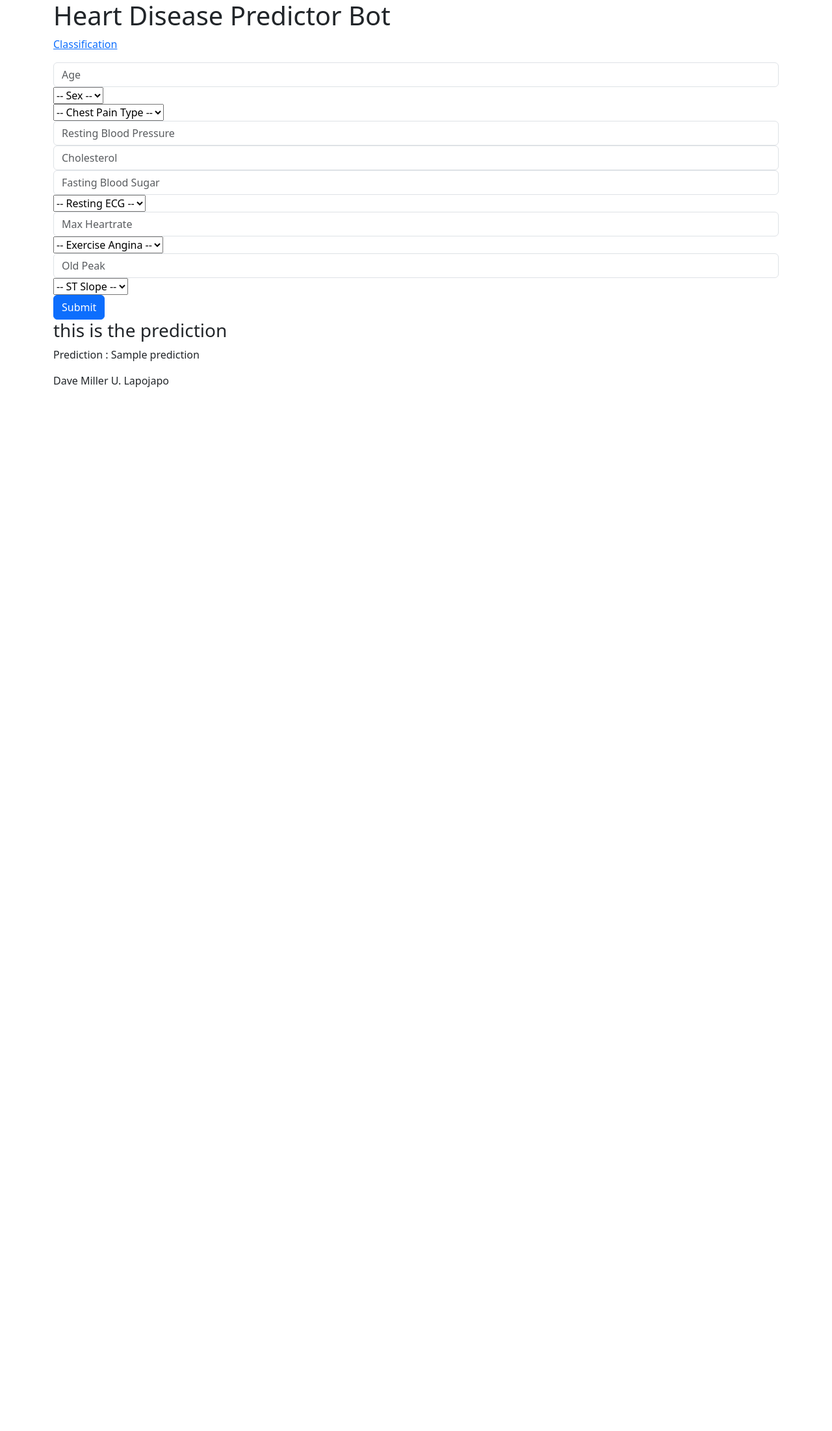
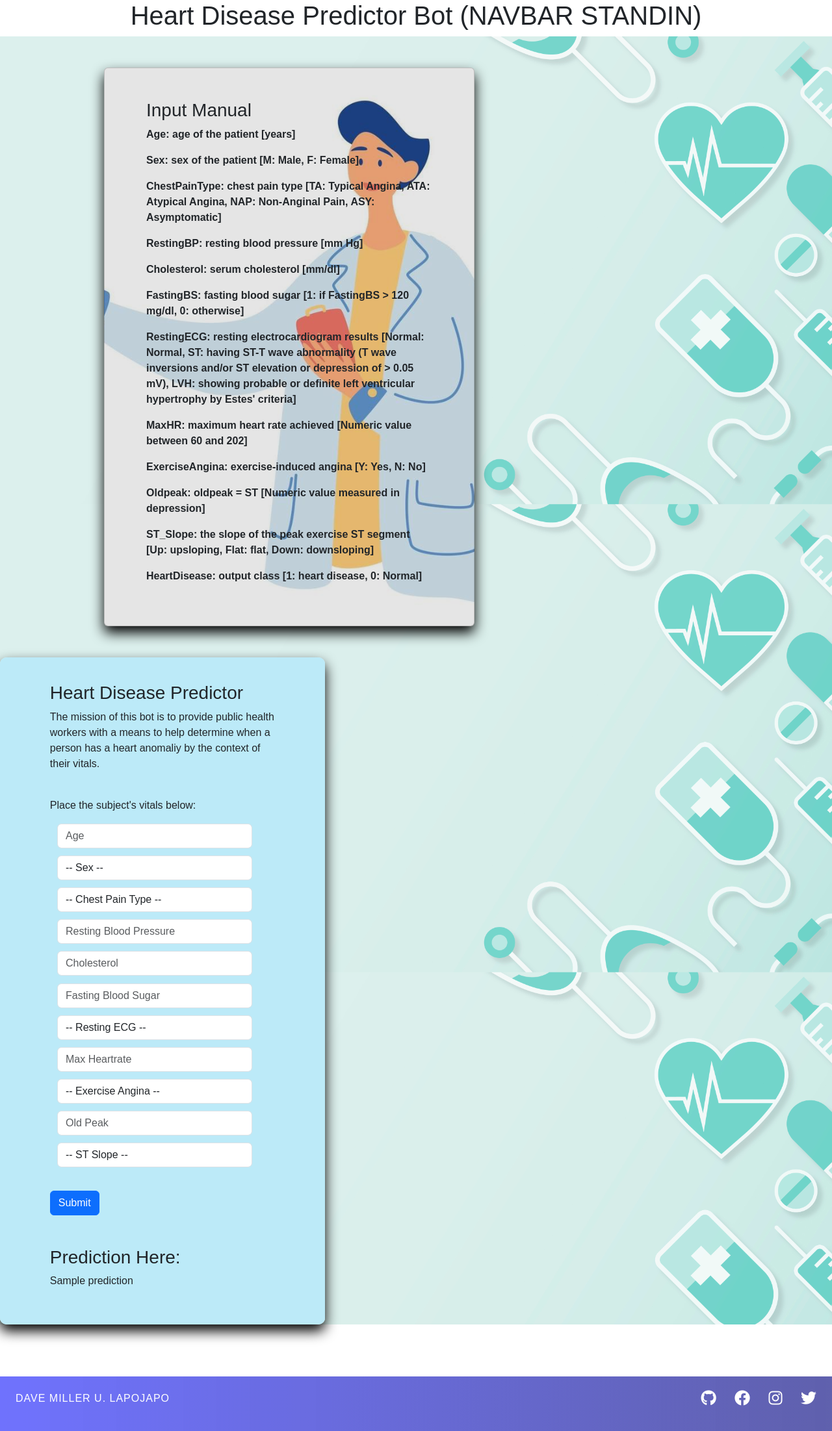
Before and after one commit to DaveLaj/4th-Year-Project-Pool, a Django app: template classification/templates/dave.html in a window 1280 px wide. Shown: the whole page at 65% size. Before the commit the page ends 596 px from the top, so only its background shows below. Run offline with Django 4.2, Linux system fonts and the light colour scheme; the template is opened without the code that fills it: most values are stand-ins (such as "Sample title", 1, 10 or a date in 2020).

Commit message:
added styles to classification

```diff
--- /dev/null
+++ b/ITE112/urls.py
@@ -0,0 +1,9 @@
+from django.urls import path, include
+from . import views
+
+
+
+urlpatterns = [
+    path('project2/', views.project2, name='project2')
+
+]
--- /dev/null
+++ b/classification/static/style.css
@@ -0,0 +1,103 @@
+:root {
+    --border : 1px solid black;
+    --bradius : 5px;
+}
+* {
+    margin: 0;
+    padding: 0;
+    box-sizing: border-box;
+    font-family: Arial, Helvetica, sans-serif;
+}
+
+main{
+    background-image:url('images/v870-tang-35.jpg');
+    background-repeat:repeat;
+    background-size:100%;
+
+}
+#mainform {
+    width: 500px;
+    height: auto;
+    margin-right: 2rem;
+    margin-top: 3rem;
+    border: 1px;
+    border-radius: 10px;
+    box-shadow: 0 10px 20px rgb(0, 0, 0);
+    background-image: linear-gradient(to right, rgb(188, 234, 248), rgb(188, 234, 248));
+    overflow: hidden;
+    padding-left: 6%;
+    padding-right: 5%;
+    padding-top: 3%;
+    padding-bottom: 3%;
+  }
+input.form-control{
+    width: 300px;
+    margin: .7rem;
+
+
+}
+select.form-control{
+    width: 300px;
+    margin: .7rem;
+
+
+
+}
+
+#text {
+
+
+    position:relative;
+    margin-top:3rem;
+    margin-bottom: 3rem;
+}
+
+.card {
+    width: 570px;
+    height: 1000px;
+    color:rgb(1, 8, 3);
+    background-image: linear-gradient(rgb(0, 0, 0, 0.1), rgb(0, 0, 0, 0.1)), url(images/smilingdoctor.jpg);
+    background-position: center;
+    background-size: cover;
+    border-radius: 10px;
+    box-shadow: 0 10px 20px rgb(0, 0, 0);
+    box-sizing: border-box;
+    cursor: pointer;
+    margin-left: 10rem;
+    margin-top: 3rem;
+    padding-left: 5%;
+    padding-right: 5%;
+  }
+.col {
+    flex-basis: 35%;
+}
+.row{
+
+    margin-bottom: 5rem;
+}
+footer {
+    background-image: linear-gradient(to right, rgba(43, 47, 253, 0.9), rgb(42, 44, 146));
+    opacity: 75%;
+    position: relative;
+    bottom: 0;
+    padding: 1em 1.5em;
+    width: 100%;
+    display: flex;
+    justify-content: space-between;
+    align-items: center;
+  }
+footer p {
+    color: rgb(255, 255, 255);
+    text-transform: uppercase;
+    letter-spacing: 1px;
+}
+
+footer ul li {
+    display: inline;
+    font-size: 1.5rem;
+    cursor: pointer;
+    color: rgb(255, 255, 255);
+}
+footer ul li {
+    margin-left: 1em;
+}
--- a/classification/templates/dave.html
+++ b/classification/templates/dave.html
@@ -5,31 +5,62 @@
     <meta http-equiv="X-UA-Compatible" content="IE=edge">
     <meta name="viewport" content="width=device-width, initial-scale=1.0">
     <title>Heart Disease Predictor Bot</title>
+    {% load static %}
+    <link rel="stylesheet" href=" {% static 'style.css' %}"/>
+    <link rel="stylesheet" href="https://cdnjs.cloudflare.com/ajax/libs/font-awesome/6.2.1/css/all.min.css" integrity="sha512-MV7K8+y+gLIBoVD59lQIYicR65iaqukzvf/nwasF0nqhPay5w/9lJmVM2hMDcnK1OnMGCdVK+iQrJ7lzPJQd1w==" crossorigin="anonymous" referrerpolicy="no-referrer" />
     <link href="https://cdn.jsdelivr.net/npm/bootstrap@5.3.0-alpha1/dist/css/bootstrap.min.css" rel="stylesheet" integrity="sha384-GLhlTQ8iRABdZLl6O3oVMWSktQOp6b7In1Zl3/Jr59b6EGGoI1aFkw7cmDA6j6gD" crossorigin="anonymous">
     <script src="https://cdn.jsdelivr.net/npm/bootstrap@5.3.0-alpha1/dist/js/bootstrap.bundle.min.js" integrity="sha384-w76AqPfDkMBDXo30jS1Sgez6pr3x5MlQ1ZAGC+nuZB+EYdgRZgiwxhTBTkF7CXvN" crossorigin="anonymous"></script>
 </head>
-<body>
-    <div class="container">
 <header>
   <nav>
-          <h1>Heart Disease Predictor Bot</h1>
-          <p><a href="{% url 'dave' %}">Classification</a></p>
-
+    <h1 style="text-align:center">Heart Disease Predictor Bot (NAVBAR STANDIN)  </h1>
   </nav>
 </header>
+<body>
+
+
     <main>
       <section>
-          <form method="post" class="form-container">
+        <div class="row">
+          <div class="col">
+            <div class="card">
+              <div id="text">
+                <b><h3>Input Manual</h3>
+                <p>Age: age of the patient [years]</p>
+                <p>Sex: sex of the patient [M: Male, F: Female]</p>
+                <p>ChestPainType: chest pain type [TA: Typical Angina, ATA: Atypical Angina, NAP: Non-Anginal Pain, ASY: Asymptomatic]</p>
+                <p>RestingBP: resting blood pressure [mm Hg]</p>
+                <p>Cholesterol: serum cholesterol [mm/dl]</p>
+                <p>FastingBS: fasting blood sugar [1: if FastingBS > 120 mg/dl, 0: otherwise]</p>
+                <p>RestingECG: resting electrocardiogram results [Normal: Normal,	ST: having ST-T wave abnormality (T wave inversions and/or ST elevation or depression of > 0.05 mV),	LVH: showing probable or definite left ventricular hypertrophy by Estes' criteria]</p>
+                <p>MaxHR: maximum heart rate achieved [Numeric value between 60 and 202]</p>
+                <p>ExerciseAngina: exercise-induced angina [Y: Yes, N: No]</p>
+                <p>Oldpeak: oldpeak = ST [Numeric value measured in depression]</p>
+                <p>ST_Slope: the slope of the peak exercise ST segment [Up: upsloping, Flat: flat, Down: downsloping]</p>
+                <p>HeartDisease: output class [1: heart disease, 0: Normal]</p></b>
+              </div>
+            </div>
+          </div>
+          <div class="col">
+
+            <div id="mainform">
+              <div id="desc">
+                <h3>Heart Disease Predictor</h3>
+                <p>The mission of this bot is to provide public health workers with a means to help determine when a person has a heart anomaliy by the context of their vitals.</p>
+                <br>
+                <p>Place the subject's vitals below:</p>
+
+              </div>
+              <form method="post" class="form-container-sm">
                 {% csrf_token %}
                 <input class="form-control"   type="number" name="age" id="age" placeholder="Age" required />
-            <select name="sex" id="sex" required>
-              <option selected="true" disabled="disabled">-- Sex --</option>
+                <select  class="form-control" name="sex" id="sex" required="true">
+                  <option value="" selected="true" disabled="disabled">-- Sex --</option>
                   <option value="F">F</option>
                   <option value="M">M</option>
                 </select>
-            <br>
-            <select name="cpt" id="cpt" placeholder="Chest Pain Type"required>
-              <option selected="true" disabled="disabled">-- Chest Pain Type --</option>
+                <select class="form-control" name="cpt" id="cpt" placeholder="Chest Pain Type" required>
+                  <option value="" selected="true" disabled="disabled">-- Chest Pain Type --</option>
                   <option value="asy">ASY</option>
                   <option value="ata">ATA</option>
                   <option value="nap">NAP</option>
@@ -38,43 +69,50 @@
                 <input  class="form-control"  type="number" name="rbp" id="rbp" placeholder="Resting Blood Pressure" required />
                 <input  class="form-control"  type="number" name="chol" id="chol" placeholder="Cholesterol" required />
                 <input  class="form-control"  type="number" name="fbs" id="fbs" placeholder="Fasting Blood Sugar" required />
-            <select name="recg" id="recg" required>
-              <option selected="true" disabled="disabled">-- Resting ECG --</option>
+                <select class="form-control" name="recg" id="recg" required>
+                  <option value="" selected="true" disabled="disabled">-- Resting ECG --</option>
                   <option value="LVH">LVH</option>
                   <option value="NORMAL">Normal</option>
                   <option value="ST">ST</option>
                 </select>
                 <input  class="form-control"  class="form-control"  type="number" name="mhr" id="mhr" placeholder="Max Heartrate" required />
-            <select name="ea" id="ea" required>
-              <option selected="true" disabled="disabled">-- Exercise Angina --</option>
+                <select class="form-control" name="ea" id="ea" required>
+                  <option value="" selected="true" disabled="disabled">-- Exercise Angina --</option>
                   <option value="y">Y</option>
                   <option value="n">N</option>
                 </select>
                 <input  class="form-control"  type="number" step="0.1" name="op" id="op" placeholder="Old Peak" required />
-            <select name="sts" id="sts" required>
-              <option selected="true" disabled="disabled">-- ST Slope --</option>
+                <select class="form-control" name="sts" id="sts" required>
+                  <option value="" selected="true" disabled="disabled">-- ST Slope --</option>
                   <option value="down">DOWN</option>
                   <option value="flat">FLAT</option>
                   <option value="up">UP</option>
-
                 </select>
                 <br>
                 <button type="submit" class="btn btn-primary">Submit</button>
               </form>
+              <br>
+              <br>
+              <div class="prediction">
+                <h3>Prediction Here:</h3>
+                <p>{{prediction}}</p>
+              </div>
+            </div>
+          </div>
+        </div>
       </section>
 
+    </main>
 
-      </main>
-      <div class="prediction">
-        <h3>this is the prediction</h3>
-        <p> Prediction : {{prediction}}</p>
-      </div>
+
+  </body>
   <footer>
     <p>Dave Miller U. Lapojapo</p>
-
+    <ul>
+      <li><i class="fa-brands fa-github"></i></li>
+      <li><i class="fa-brands fa-facebook"></i></li>
+      <li><i class="fa-brands fa-instagram"></i></li>
+      <li><i class="fa-brands fa-twitter"></i></li>
+    </ul>
   </footer>
-    </div>
-  </body>
-
-
 </html>
--- a/classification/views.py
+++ b/classification/views.py
@@ -28,7 +28,7 @@ def baglogr_prediction(col1,col2,col3,col4,col5,col6,col7,col8,col9,col10,col11)
 def classification(request):
 
     form_posted = False
-    dictsdia = {0: "normal heart sir", 1: "you have disease"}
+    dictsdia = {0: "Subject has a normal heart.", 1: "Subject has a high probability of having a disease."}
     map_sex={'F': 0, 'M': 1}
     map_cpt={"ASY": 0, "ATA": 1, "NAP": 2, "TA": 3}
     map_recg={"LVH": 0, "NORMAL": 1, "ST": 2}
--- a/final_project/settings.py
+++ b/final_project/settings.py
@@ -38,6 +38,7 @@ INSTALLED_APPS = [
     'django.contrib.messages',
     'django.contrib.staticfiles',
     'classification',
+    'ITE112',
 ]
 
 MIDDLEWARE = [
--- a/final_project/urls.py
+++ b/final_project/urls.py
@@ -19,4 +19,5 @@ from django.urls import path, include
 urlpatterns = [
     path('admin/', admin.site.urls),
     path('', include('classification.urls')),
+    path('ite112/', include('ITE112.urls')),
 ]
```
Also changed, not shown: ITE112/templates/map.html (added, +12 -0 lines), ITE112/views.py (+8 -0 lines), classification/static/homestyle.css (added, +9 -0 lines), classification/templates/home.html (+26 -10 lines), ITE112/csv/fastfoodresto.csv (added), classification/static/images/iitseal.png (added), classification/static/images/smilingdoctor.jpg (added), classification/static/images/v870-tang-35.jpg (added). Lines whose indentation alone changed are shown as unchanged.
